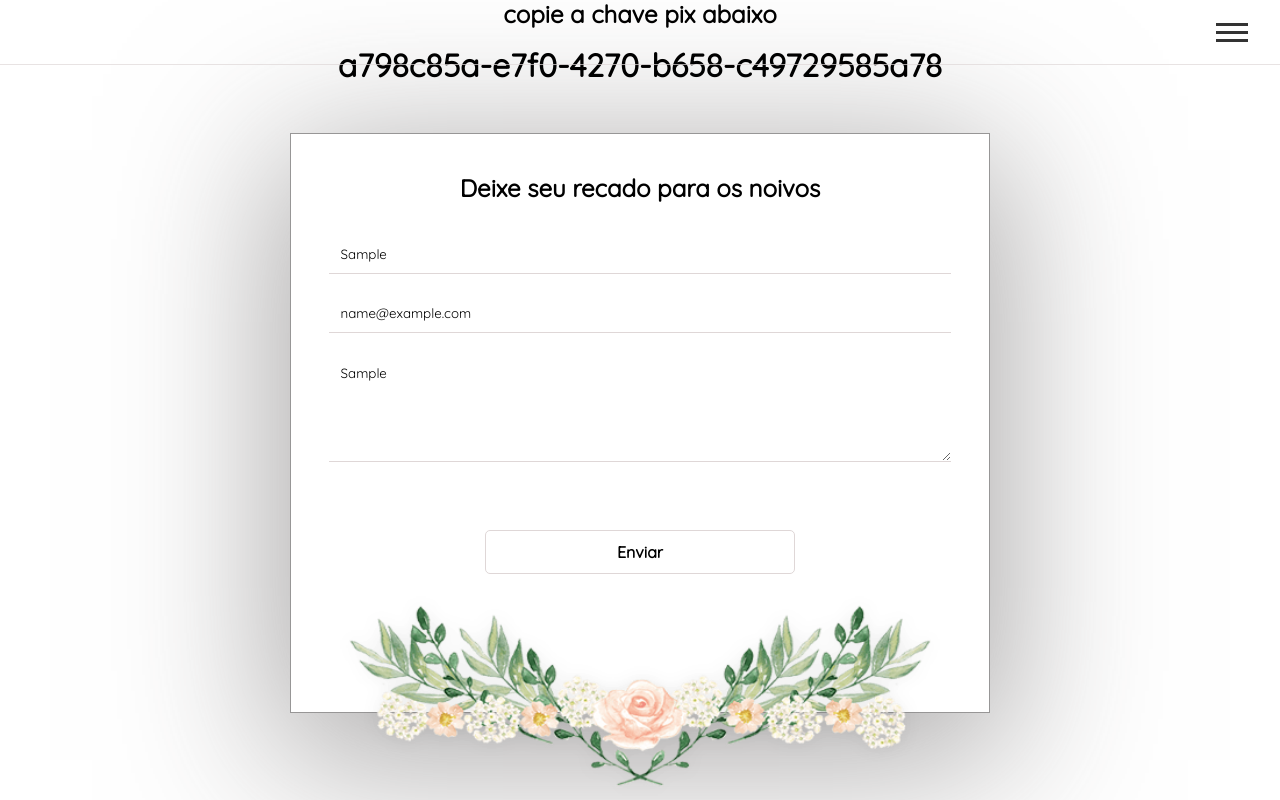
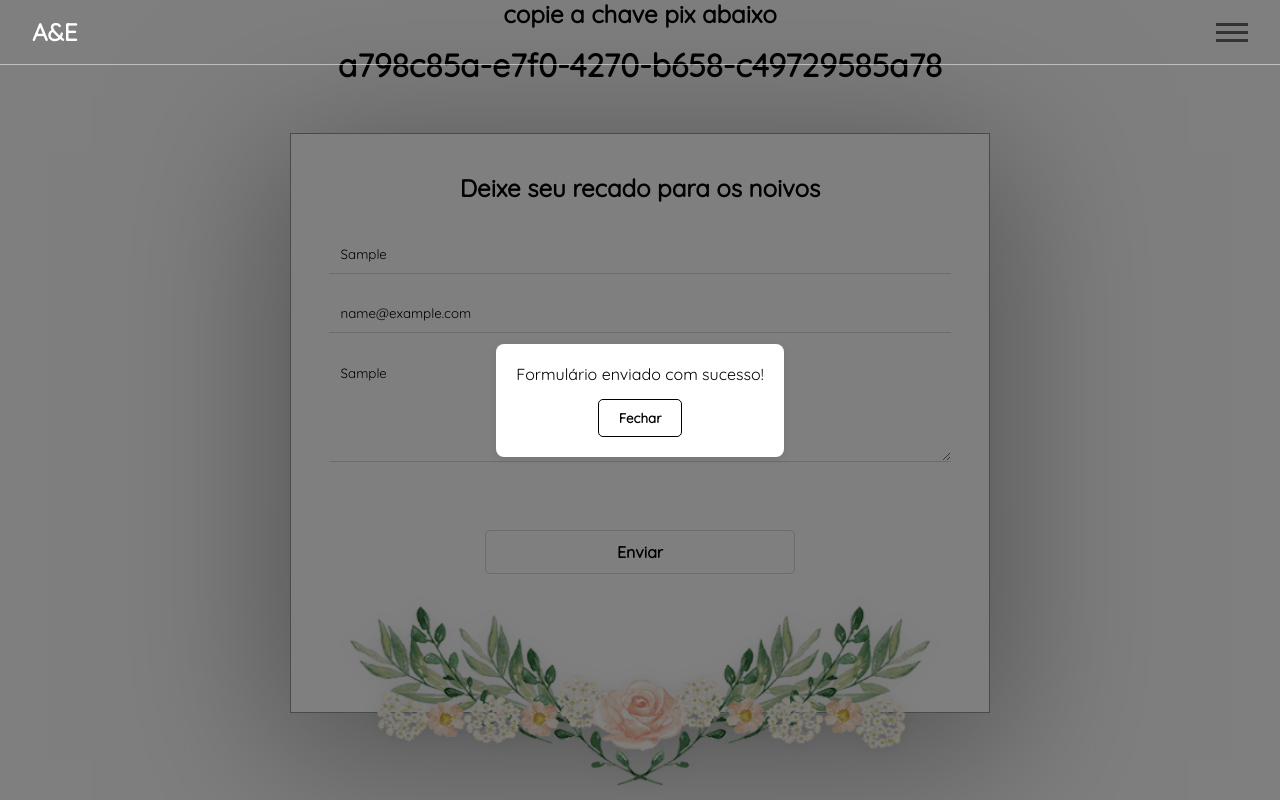
Before and after one commit to erikefernandes40/wedding-website, a Next.js app: page / in a window 1280 px wide. Both pictures are taken after typing "Sample", "name@example.com", "Sample" into the empty fields and a click on the button "Enviar". Shown: the part 7203-8003 px from the top of the page. Built offline with nearby package versions, Linux system fonts and the light colour scheme.

Commit message:
feat: configura modal do formulario

```diff
--- a/package.json
+++ b/package.json
@@ -19,6 +19,7 @@
     "next": "13.2.1",
     "react": "18.2.0",
     "react-dom": "18.2.0",
+    "react-model": "^4.3.1",
     "react-responsive-carousel": "^3.2.23",
     "styled-components": "^5.3.6",
     "typescript": "4.9.5"
--- a/pages/form.tsx
+++ b/pages/form.tsx
@@ -1,9 +1,10 @@
 import { useFormik } from 'formik';
+import { useState, useEffect } from 'react';
 import styles from 'styles/form.module.css';
 import Image from 'next/image'
 
-
 const Formulario = () => {
+  const [isModalOpen, setIsModalOpen] = useState(false);
   const formik = useFormik({
     initialValues: {
       nome: '',
@@ -12,8 +13,19 @@ const Formulario = () => {
     },
     onSubmit: (values) => {
       console.log(values);
+      setIsModalOpen(true);
     }
   });
+
+  const closeModal = () => {
+    setIsModalOpen(false);
+  };
+
+  useEffect(() => {
+    if (!isModalOpen) {
+      formik.resetForm();
+    }
+  }, [isModalOpen]);
 
   return (
     <section className={styles.form}>
@@ -41,7 +53,6 @@ const Formulario = () => {
             onChange={formik.handleChange}
             value={formik.values.email}
             placeholder='Email'
-
           />
         </div>
 
@@ -56,12 +67,11 @@ const Formulario = () => {
           />
         </div>
 
-
         <button type="submit">Enviar</button>
       </form>
 
       <div className={styles.greenFlower}>
-      <Image
+        <Image
           src="/images/green-flower.png"
           alt="Foto de Alana e Erick"
           width={600}
@@ -69,9 +79,16 @@ const Formulario = () => {
           className={styles.flower}
         />
       </div>
+
+      {isModalOpen && (
+        <div className={styles.modal}>
+          <div className={styles.modalContent}>
+            <p>Formulário enviado com sucesso!</p>
+            <button onClick={closeModal}>Fechar</button>
+          </div>
+        </div>
+      )}
     </section>
-
-
   );
 };
 
--- a/styles/form.module.css
+++ b/styles/form.module.css
@@ -62,6 +62,44 @@ section.form {
   margin-bottom: -6.5rem;
 }
 
+.modal {
+  position: fixed;
+  top: 0;
+  left: 0;
+  width: 100%;
+  height: 100%;
+  background-color: rgba(0, 0, 0, 0.5); /* Fundo desfocado */
+  display: flex;
+  justify-content: center;
+  align-items: center;
+}
+
+.modalContent {
+  background-color: white;
+  padding: 20px;
+  border-radius: 8px;
+  box-shadow: 0px 2px 10px rgba(0, 0, 0, 0.1);
+  text-align: center;
+}
+
+.modal p {
+  margin-bottom: 15px;
+}
+
+.modal button {
+  background-color: white;
+  color: black;
+  border: 1px solid black;
+  padding: 10px 20px;
+  border-radius: 5px;
+  cursor: pointer;
+  font-weight: 700;
+}
+
+.modal button:hover {
+  background-color: rgba(137, 107, 73, 0.3);
+}
+
 @media (max-width: 667px) {
 section.form {
   margin: 1rem;
```
Also changed, not shown: 1 other file (tests, documents, lock files or other folders).
